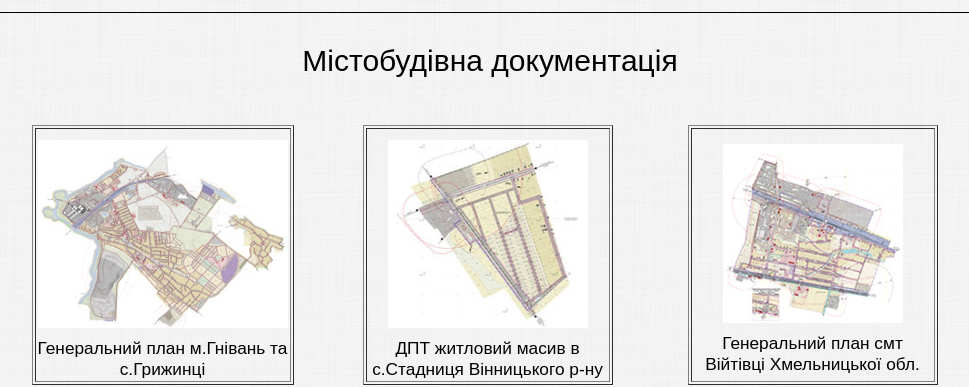
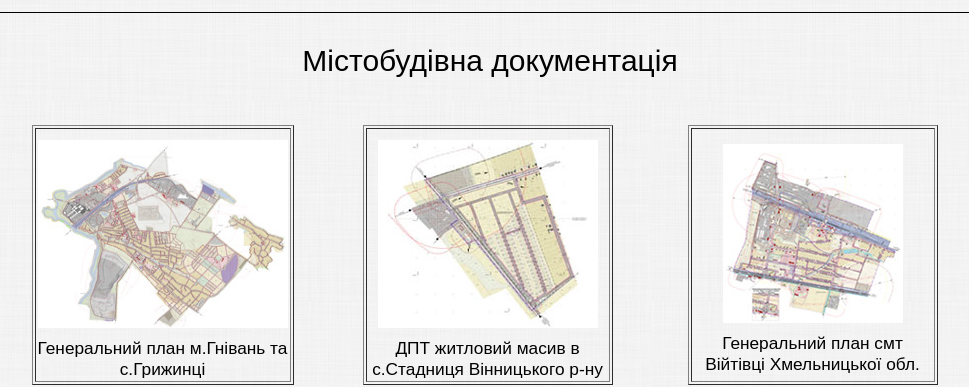
Before and after one commit to iarx/iarx, a plain HTML site: page portfolio.html in a window 1280 px wide. Shown: the part 2099-2486 px from the top of the page, without its empty margins (150-1119 px from the left). Drawn offline with Linux system fonts and the light colour scheme.

Commit message:
Update portfolio.html

```diff
--- a/portfolio.html
+++ b/portfolio.html
@@ -268,7 +268,7 @@ ul li{
 		   <td width="300" height="300" bgcolor="#16191E">
 			   <table width="250" border="1" ;>
 					<tr>
-						<td width="250" height="250" align="center" valign="middle"><a href="Stadnitsya.html" target="_blank">  <img src="Mistobud/Stadnitsya/previy.jpg" width="200" height="188" hspace="1" vspace="10" border="0" align="middle" />
+						<td width="250" height="250" align="center" valign="middle"><a href="Stadnitsya.html" target="_blank">  <img src="Mistobud/Stadnitsya/previy.jpg" width="220" height="188" hspace="1" vspace="10" border="0" align="middle" />
 						<font  color="#000000";  >ДПТ житловий масив в с.Стадниця Вінницького р-ну</font></a></td>
 					</tr>
 				</table>
```
